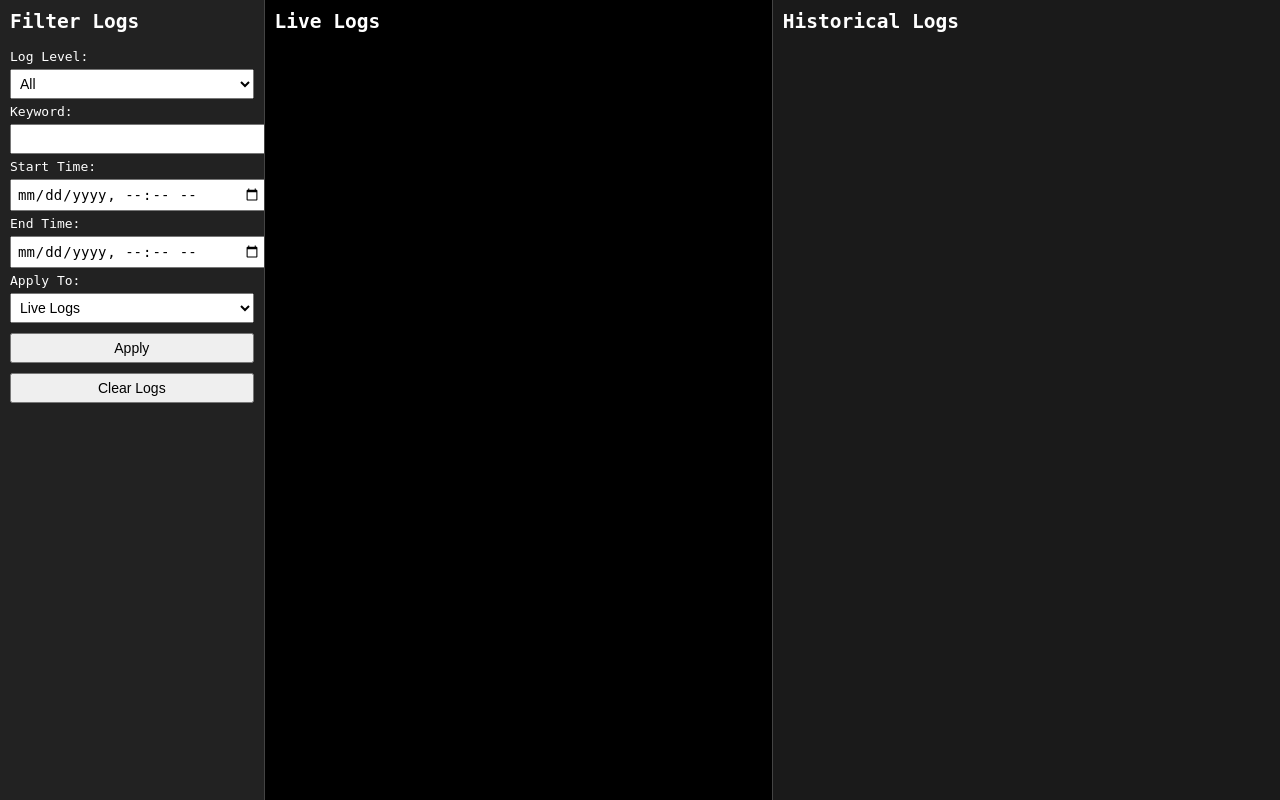
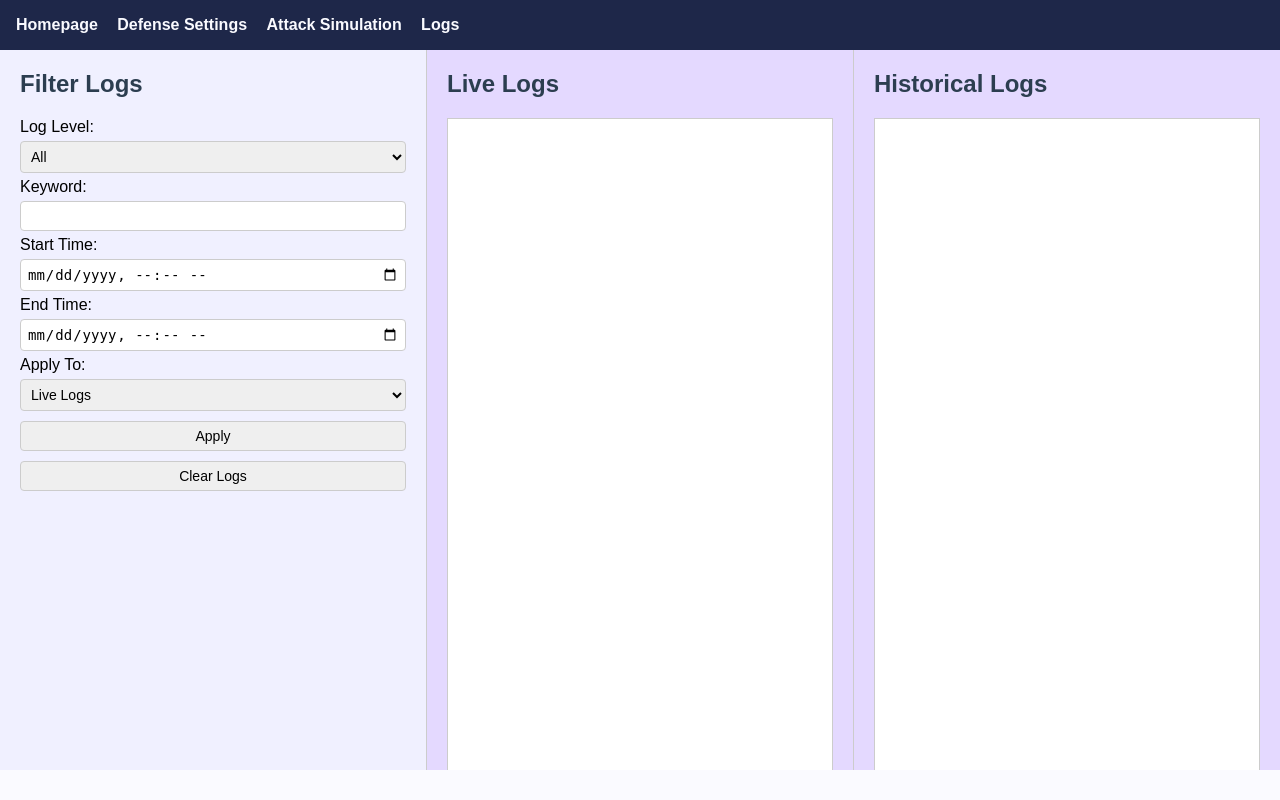
Before and after one commit to Chlo3russell/TSE, a Flask app: template templates/logviewer.html in a window 1280 px wide. Run offline with Flask 3, Linux system fonts and the light colour scheme; the template is opened without the code that fills it, so the values that code supplies are empty.

Commit message:
Resolved conflicts with Elsa's branch

```diff
--- a/static/styles.css
+++ b/static/styles.css
@@ -46,3 +46,129 @@ td {
 h2 {
     margin-top: 20px;
 }
+
+.log-view-container {
+
+
+
+    display: flex;
+
+
+    height: calc(100vh - 80px);
+
+
+}
+
+
+
+
+
+.panel {
+
+
+    flex: 1;
+
+
+    padding: 20px;
+
+
+    overflow-y: auto;
+
+
+    background-color: #e4d9ff;
+
+
+    border-left: 1px solid #ccc;
+
+
+}
+
+
+
+
+
+.panel:first-child {
+
+
+    border-left: none;
+
+
+    background-color: #f0f0ff;
+
+
+}
+
+
+
+
+
+.panel h2 {
+
+
+    margin-top: 0;
+
+
+    color: #2c3e50;
+
+
+}
+
+
+
+
+
+select, input, button {
+
+
+    width: 100%;
+
+
+    margin: 5px 0;
+
+
+    padding: 6px;
+
+
+    font-size: 14px;
+
+
+    border: 1px solid #ccc;
+
+
+    border-radius: 4px;
+
+
+}
+
+
+
+
+
+.log-container {
+
+
+    background: #fff;
+
+
+    border: 1px solid #ccc;
+
+
+    padding: 10px;
+
+
+    height: 85vh;
+
+
+    overflow-y: auto;
+
+
+    font-family: monospace;
+
+
+    font-size: 13px;
+
+
+    white-space: pre-wrap;
+
+
+}
--- a/templates/base.html
+++ b/templates/base.html
@@ -10,6 +10,7 @@
         <a href="{{url_for('dashboard')}}">Homepage</a>
         <a href="{{url_for('defense_settings')}}">Defense Settings</a>
         <a href="{{url_for('attack_simulation')}}">Attack Simulation</a>
+        <a href="{{url_for('log_view')}}">Logs</a>
     </nav>
 
     <div class="content">
--- a/templates/logviewer.html
+++ b/templates/logviewer.html
@@ -1,51 +1,6 @@
-<!DOCTYPE html>
-<html>
-<head>
-    <title>Log Viewer</title>
-    <style>
-        body {
-            margin: 0;
-            font-family: monospace;
-            display: flex;
-            height: 100vh;
-            background: #111;
-            color: white;
-        }
-        .panel {
-            padding: 10px;
-            overflow-y: auto;
-        }
-        #filters {
-            flex: 1;
-            background: #222;
-        }
-        #live {
-            flex: 2;
-            background: #000;
-            border-left: 1px solid #444;
-        }
-        #historical {
-            flex: 2;
-            background: #1a1a1a;
-            border-left: 1px solid #444;
-        }
-        select, input, button {
-            width: 100%;
-            margin: 5px 0;
-            padding: 5px;
-            font-size: 14px;
-        }
-        h2 {
-            margin-top: 0;
-        }
-        .log-container {
-            white-space: pre-wrap;
-            font-size: 13px;
-        }
-    </style>
-</head>
-<body>
-
+{% extends "base.html" %}
+{% block content %}
+<div class="log-view-container">
     <div id="filters" class="panel">
         <h2>Filter Logs</h2>
         <label>Log Level:</label>
@@ -85,6 +40,9 @@
         <div id="historicalLogs" class="log-container"></div>
     </div>
 
+
+</div>
+
 <script>
     let live_stream;
 
@@ -97,7 +55,10 @@
             log_div.textContent += e.data + "\n";
             log_div.scrollTop = log_div.scrollHeight;
         };
+
     }
+
+
 
     function apply_filters() {
         const level = document.getElementById("level").value;
@@ -132,6 +93,4 @@
 
     start_live();  // Default stream when page loaded
 </script>
-
-</body>
-</html>
+{% endblock %}
```
